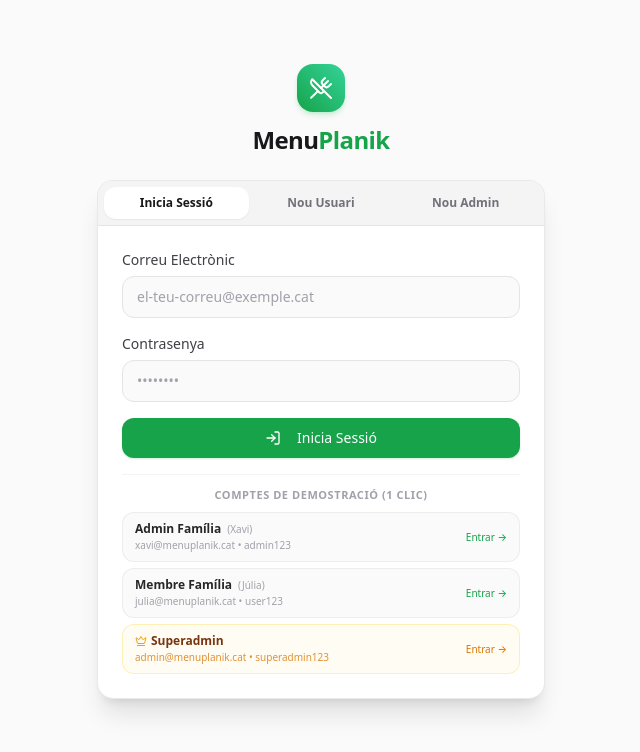
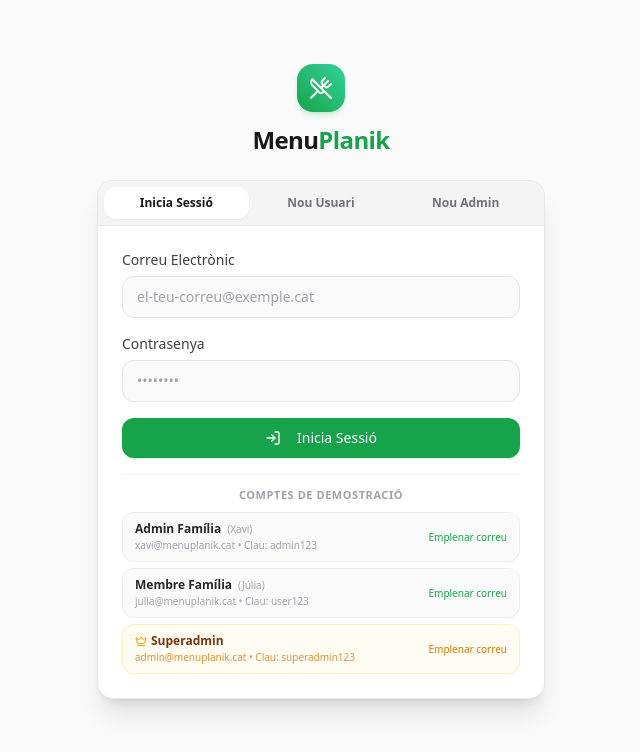
Before and after one commit to xcastanyer-family/menu-planik, a Next.js app: page /login in a window 1280 px wide. Shown: the top 752 px of the page, without its empty margins (319-959 px from the left). Built offline with nearby package versions, Linux system fonts and the light colour scheme.

Commit message:
feat: implement backend API for deleting families, users and superadmin, and enforce manual password on login

```diff
--- a/app/admin/page.tsx
+++ b/app/admin/page.tsx
@@ -40,10 +40,11 @@ export default function AdminDashboardPage() {
   const [selectedRecipe, setSelectedRecipe] = useState<Recipe | null>(null);
   const [searchQuery, setSearchQuery] = useState("");
 
-  const refresh = () => {
+  const refresh = async () => {
     setSession(LocalStore.getCurrentSession());
-    setFamilies(LocalStore.getAllFamilies());
     setRecipes(LocalStore.getAllRecipesRaw());
+    const fams = await SupabaseAuthService.getAllFamilies();
+    setFamilies(fams);
   };
 
   useEffect(() => {
--- a/app/login/page.tsx
+++ b/app/login/page.tsx
@@ -54,28 +54,9 @@ function LoginFormContent() {
     window.location.href = target;
   };
 
-  const handleQuickLogin = async (email: string, pass: string) => {
+  const fillEmail = (email: string) => {
     setLoginEmail(email);
-    setLoginPassword(pass);
-    setIsLoginLoading(true);
-    const result = await SupabaseAuthService.signIn({
-      email,
-      password: pass,
-    });
-    setIsLoginLoading(false);
-
-    if (result.success) {
-      toast.success(result.message);
-      if (result.session?.role === "superadmin") {
-        navigateAfterAuth("/admin");
-      } else if (result.session?.role === "admin" && result.session?.status === "pending") {
-        navigateAfterAuth("/family");
-      } else {
-        navigateAfterAuth("/planner");
-      }
-    } else {
-      toast.error(result.message);
-    }
+    setLoginPassword("");
   };
 
   const handleLoginSubmit = async (e: React.FormEvent) => {
@@ -244,50 +225,47 @@ function LoginFormContent() {
             {/* Quick Demo Access */}
             <div className="pt-3 border-t border-zinc-100 dark:border-zinc-800">
               <p className="text-[11px] font-semibold uppercase tracking-wider text-zinc-400 mb-2 text-center">
-                Comptes de Demostració (1 clic)
+                Comptes de Demostració
               </p>
               <div className="grid grid-cols-1 gap-1.5">
                 <button
                   type="button"
-                  disabled={isLoginLoading}
-                  onClick={() => handleQuickLogin("xavi@menuplanik.cat", "admin123")}
+                  onClick={() => fillEmail("xavi@menuplanik.cat")}
                   className="w-full text-left px-3 py-2 rounded-xl bg-zinc-50 dark:bg-zinc-800/60 hover:bg-zinc-100 dark:hover:bg-zinc-800 border border-zinc-200/60 dark:border-zinc-700/60 transition text-xs flex items-center justify-between"
                 >
                   <div>
                     <span className="font-semibold text-zinc-800 dark:text-zinc-200">Admin Família</span>
                     <span className="text-[10px] text-zinc-400 ml-1.5">(Xavi)</span>
-                    <div className="text-[10px] text-zinc-400">xavi@menuplanik.cat • admin123</div>
+                    <div className="text-[10px] text-zinc-400">xavi@menuplanik.cat • Clau: admin123</div>
                   </div>
-                  <span className="text-[10px] font-medium text-primary-600 dark:text-primary-400">Entrar →</span>
+                  <span className="text-[10px] font-medium text-primary-600 dark:text-primary-400">Emplenar correu</span>
                 </button>
 
                 <button
                   type="button"
-                  disabled={isLoginLoading}
-                  onClick={() => handleQuickLogin("julia@menuplanik.cat", "user123")}
+                  onClick={() => fillEmail("julia@menuplanik.cat")}
                   className="w-full text-left px-3 py-2 rounded-xl bg-zinc-50 dark:bg-zinc-800/60 hover:bg-zinc-100 dark:hover:bg-zinc-800 border border-zinc-200/60 dark:border-zinc-700/60 transition text-xs flex items-center justify-between"
                 >
                   <div>
                     <span className="font-semibold text-zinc-800 dark:text-zinc-200">Membre Família</span>
                     <span className="text-[10px] text-zinc-400 ml-1.5">(Júlia)</span>
-                    <div className="text-[10px] text-zinc-400">julia@menuplanik.cat • user123</div>
+                    <div className="text-[10px] text-zinc-400">julia@menuplanik.cat • Clau: user123</div>
                   </div>
-                  <span className="text-[10px] font-medium text-primary-600 dark:text-primary-400">Entrar →</span>
+                  <span className="text-[10px] font-medium text-primary-600 dark:text-primary-400">Emplenar correu</span>
                 </button>
 
                 <button
                   type="button"
-                  disabled={isLoginLoading}
-                  onClick={() => handleQuickLogin("admin@menuplanik.cat", "superadmin123")}
+                  onClick={() => fillEmail("admin@menuplanik.cat")}
                   className="w-full text-left px-3 py-2 rounded-xl bg-amber-50/60 dark:bg-amber-950/20 hover:bg-amber-100/60 dark:hover:bg-amber-900/30 border border-amber-200/60 dark:border-amber-900/40 transition text-xs flex items-center justify-between"
                 >
                   <div>
                     <span className="font-semibold text-amber-900 dark:text-amber-200 flex items-center gap-1">
                       <Crown className="w-3 h-3 text-amber-500" /> Superadmin
                     </span>
-                    <div className="text-[10px] text-amber-600/80 dark:text-amber-400/80">admin@menuplanik.cat • superadmin123</div>
+                    <div className="text-[10px] text-amber-600/80 dark:text-amber-400/80">admin@menuplanik.cat • Clau: superadmin123</div>
                   </div>
-                  <span className="text-[10px] font-medium text-amber-600 dark:text-amber-400">Entrar →</span>
+                  <span className="text-[10px] font-medium text-amber-600 dark:text-amber-400">Emplenar correu</span>
                 </button>
               </div>
             </div>
--- a/lib/supabase/auth.ts
+++ b/lib/supabase/auth.ts
@@ -281,19 +281,36 @@ export const SupabaseAuthService = {
   },
 
   /**
+   * Fetches all registered families from Supabase with LocalStore fallback
+   */
+  async getAllFamilies(): Promise<Family[]> {
+    try {
+      const res = await fetch("/api/admin/family");
+      if (res.ok) {
+        const json = await res.json();
+        if (json.success && json.families && json.families.length > 0) {
+          LocalStore.saveAllFamilies(json.families);
+          return json.families;
+        }
+      }
+    } catch (e) {
+      console.warn("Could not fetch families from API:", e);
+    }
+    return LocalStore.getAllFamilies();
+  },
+
+  /**
    * Superadmin permanently deletes a family and its cascade data
    */
   async deleteFamily(familyId: string): Promise<AuthResponse> {
-    const supabase = createClient();
-    if (supabase) {
-      try {
-        const { error } = await supabase.from("families").delete().eq("id", familyId);
-        if (error) {
-          console.warn("Supabase delete family error:", error.message);
-        }
-      } catch (err) {
-        console.warn("Supabase delete family error:", err);
-      }
+    try {
+      await fetch("/api/admin/family", {
+        method: "DELETE",
+        headers: { "Content-Type": "application/json" },
+        body: JSON.stringify({ familyId }),
+      });
+    } catch (err) {
+      console.warn("API delete family error:", err);
     }
     return LocalStore.deleteFamily(familyId);
   },
@@ -302,15 +319,15 @@ export const SupabaseAuthService = {
    * Superadmin permanently deletes their own account
    */
   async deleteSuperadminAccount(): Promise<AuthResponse> {
-    const supabase = createClient();
     const session = LocalStore.getCurrentSession();
-    if (supabase && session.userId) {
-      try {
-        await supabase.from("profiles").delete().eq("id", session.userId);
-        await supabase.auth.signOut();
-      } catch (err) {
-        console.warn("Supabase delete superadmin error:", err);
-      }
+    try {
+      await fetch("/api/admin/superadmin", {
+        method: "DELETE",
+        headers: { "Content-Type": "application/json" },
+        body: JSON.stringify({ userId: session.userId }),
+      });
+    } catch (err) {
+      console.warn("API delete superadmin error:", err);
     }
     LocalStore.deleteSuperadminAccount();
     if (typeof window !== "undefined") {
```
